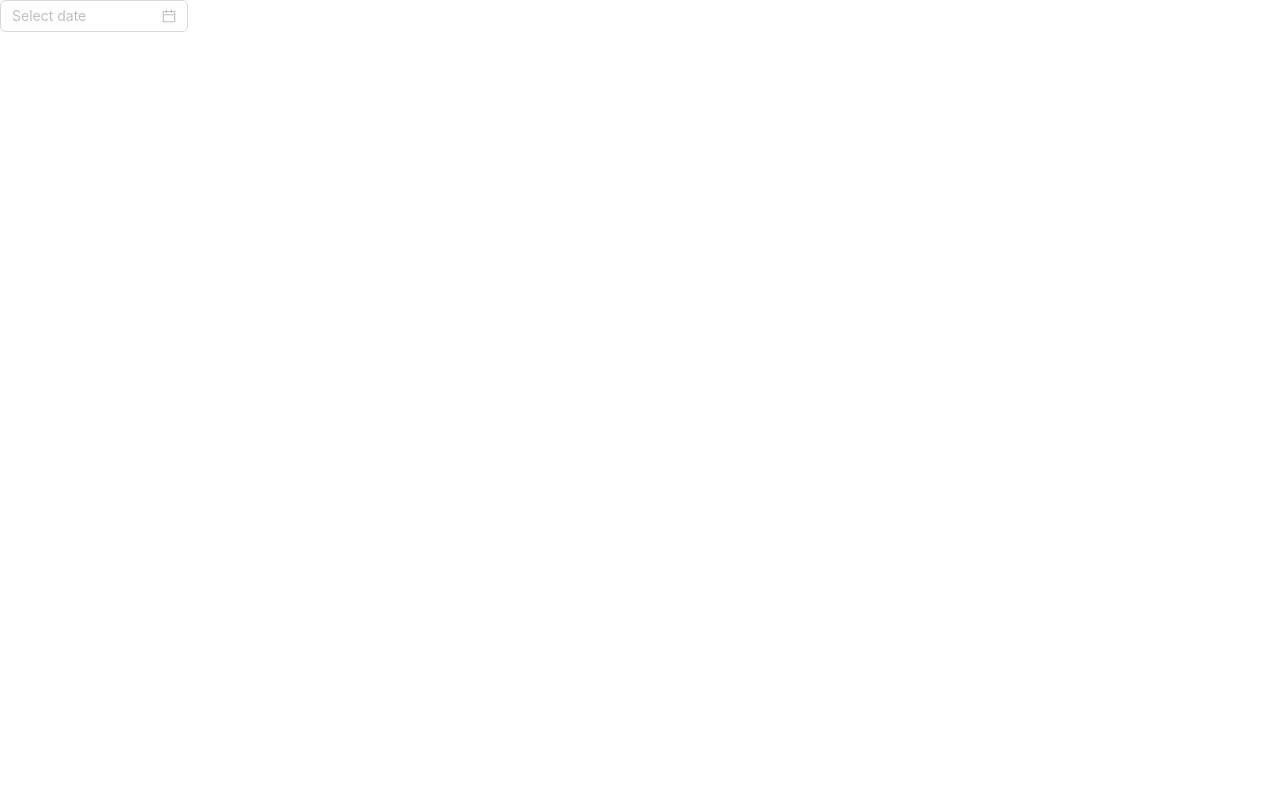
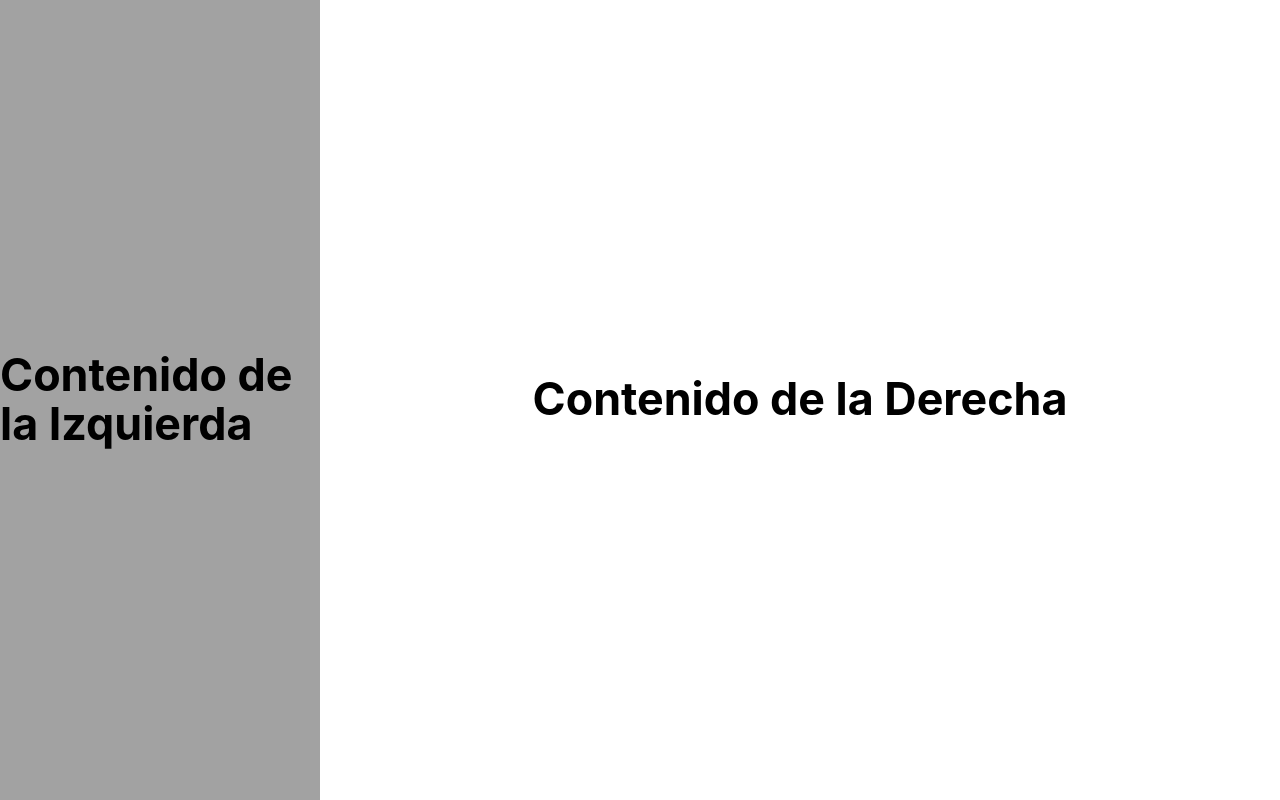
Before and after one commit to ArmandoGJ19/intro-antd, a React (Vite) app: page / in a window 1280 px wide. Built offline with nearby package versions, Linux system fonts and the light colour scheme.

Commit message:
feat(frontend): component layout izq y derecha con css

```diff
--- a/src/App.jsx
+++ b/src/App.jsx
@@ -1,15 +1,11 @@
-import {DatePicker} from "antd";
-import {ConfigProvider} from "antd";
+
 import './App.css'
+import LayoutComponent from "./components/Layout/index.jsx";
 function App() {
 
 
     return (
-
-        <ConfigProvider theme={{token: {colorPrimary: '#7AB3E1'}}}>
-
-            <DatePicker/>
-        </ConfigProvider>
+    <LayoutComponent/>
     )
 }
 
--- /dev/null
+++ b/src/components/Layout/LayoutComponent.css
@@ -0,0 +1,28 @@
+.Layout-container {
+    width: 100%;
+    height: 100vh;
+    margin: 0;
+    padding: 0;
+    display: flex;
+    flex-direction: column;
+}
+
+.content-left{
+    height: 100vh;
+    background: #a2a2a2;
+    display: flex;
+    justify-content: center;
+    align-items: center;
+}
+
+.content-right{
+    height: 100vh;
+    background: #ffffff;
+    display: flex;
+    justify-content: center;
+    align-items: center;
+}
+.title{
+
+    color: #000000;
+}
--- /dev/null
+++ b/src/components/Layout/index.jsx
@@ -0,0 +1,24 @@
+
+import {Col, Row} from "antd";
+import './LayoutComponent.css'
+
+const LayoutComponent = () => {
+    return (
+        <div className="Layout-container">
+            <Row>
+                <Col xs={0} sd={0} md={14} lg={6}>
+                    <div className="content-left">
+                        <h1 className="title"> Contenido de la Izquierda</h1>
+                    </div>
+                </Col>
+                <Col xs={24} sm={24} md={20} lg={18}>
+                    <div className="content-right">
+                        <h1 className="title"> Contenido de la Derecha</h1>
+                    </div>
+                </Col>
+            </Row>
+        </div>
+
+    )
+}
+export default LayoutComponent;
```
